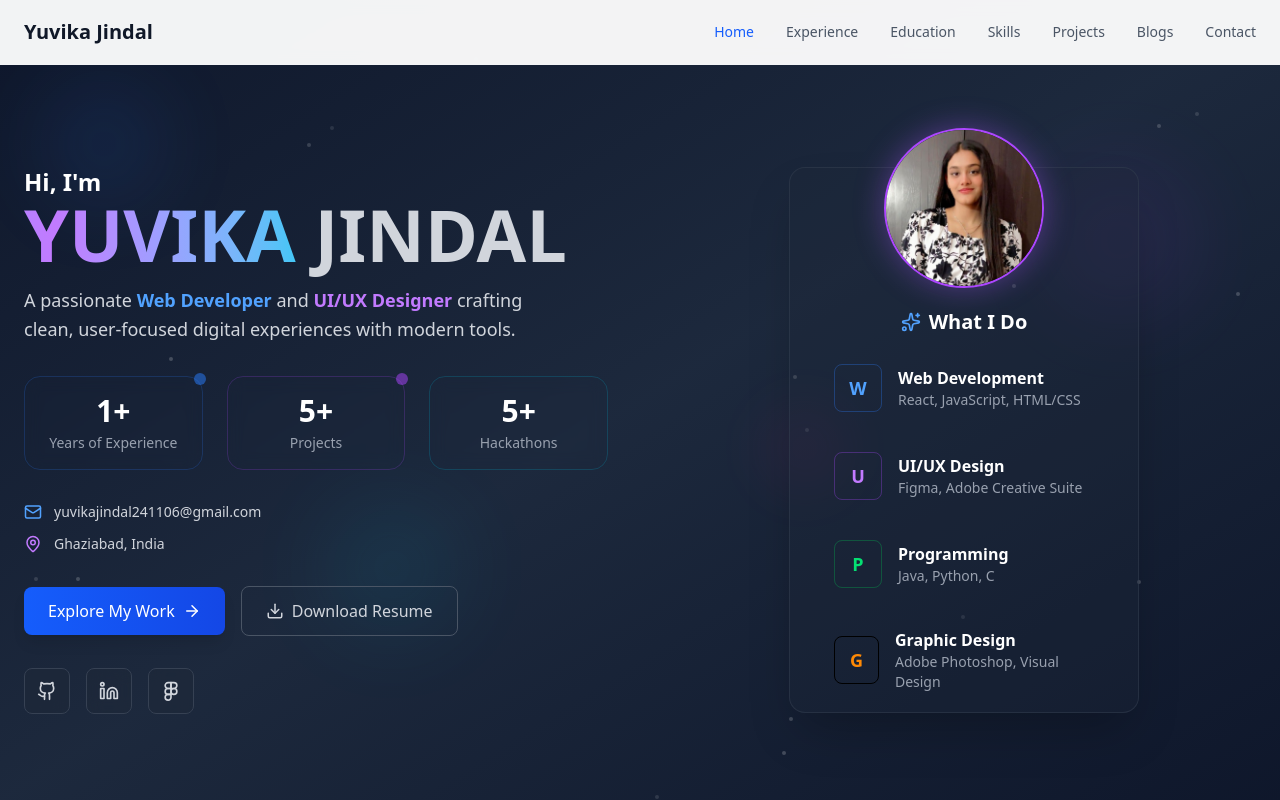
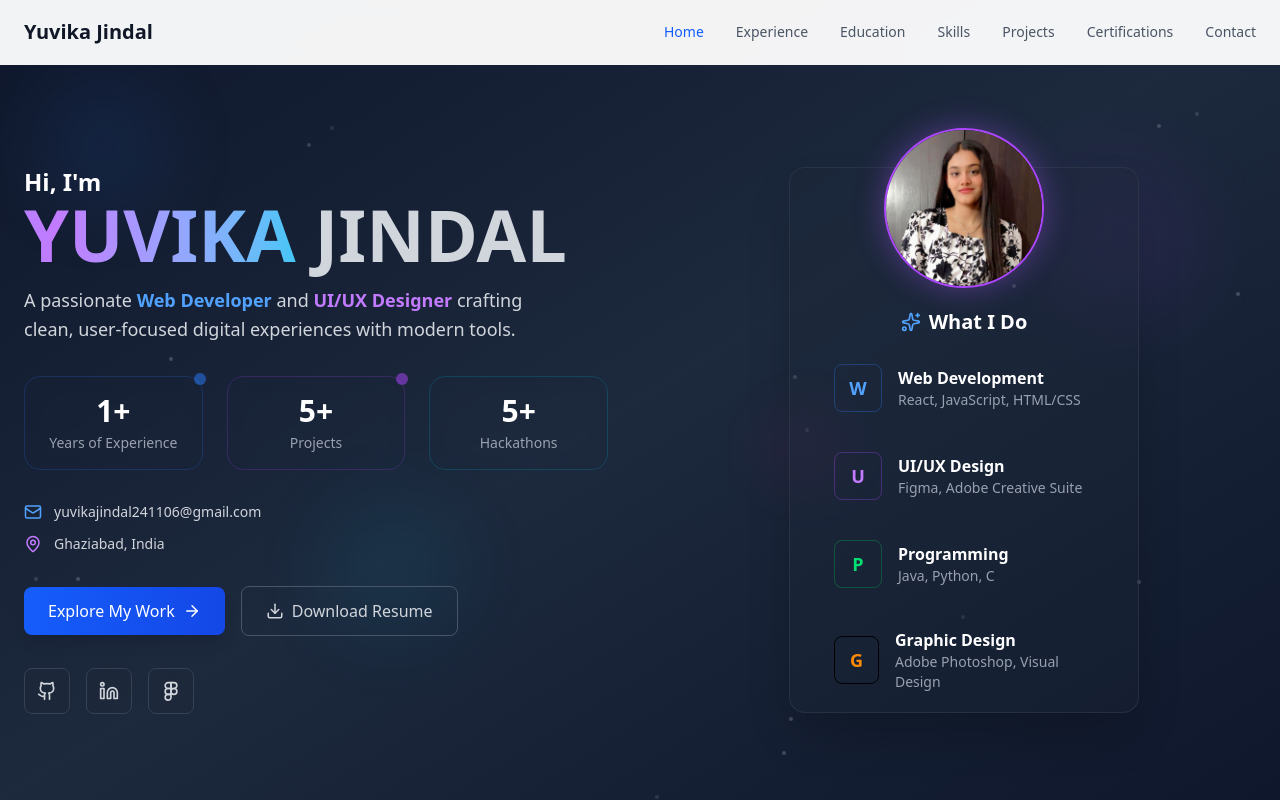
Before and after one commit to yuvika2411/Yuvika-Portfolio, a React (Vite) app: page / in a window 1280 px wide. Shown: the top 800 px of the page. Built offline with nearby package versions, Linux system fonts and the light colour scheme; the HTML template or start-up script is replaced by a standard one.

Commit message:
Update Header.jsx

```diff
--- a/src/components/Header.jsx
+++ b/src/components/Header.jsx
@@ -12,7 +12,7 @@ const Header = () => {
     { name: "Education", link: "#education" },
     { name: "Skills", link: "#skills" },
     { name: "Projects", link: "#projects" },
-    { name: "Blogs", link: "#blogs" },
+    { name: "Certifications", link: "#blogs" },
     { name: "Contact", link: "#contact" },
   ];
 
```
